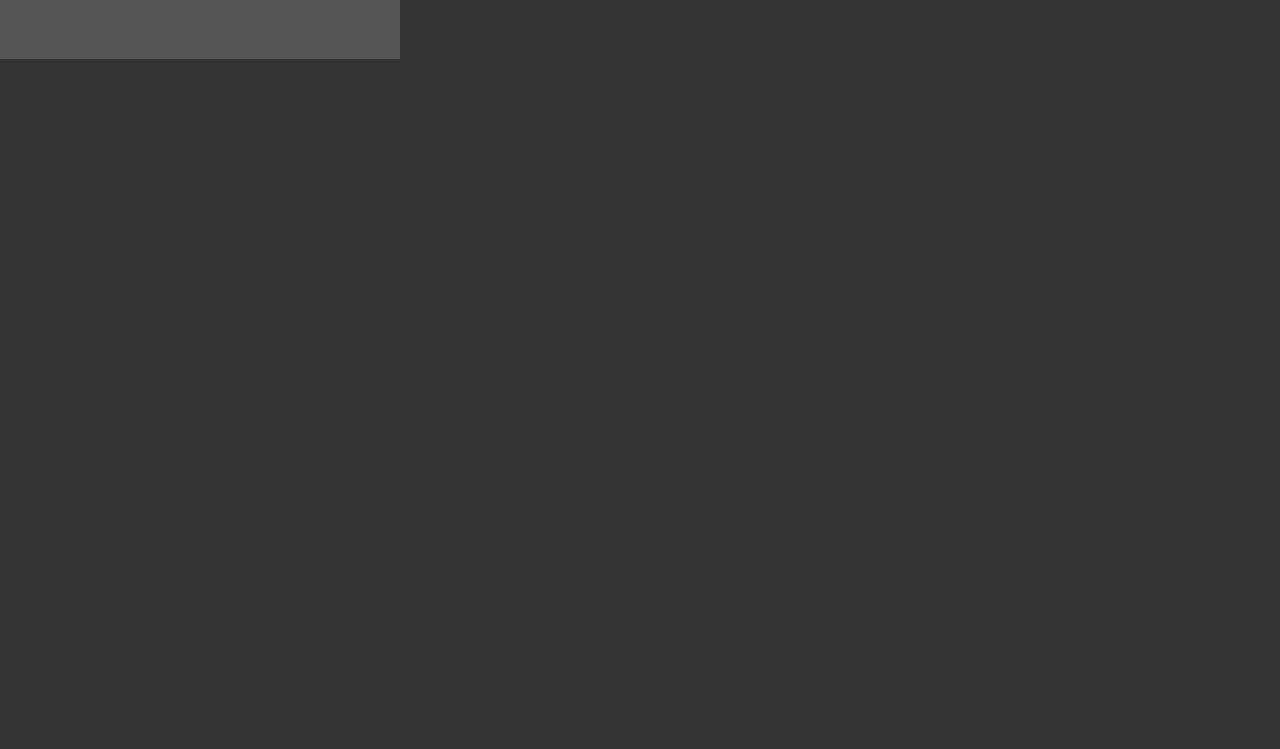
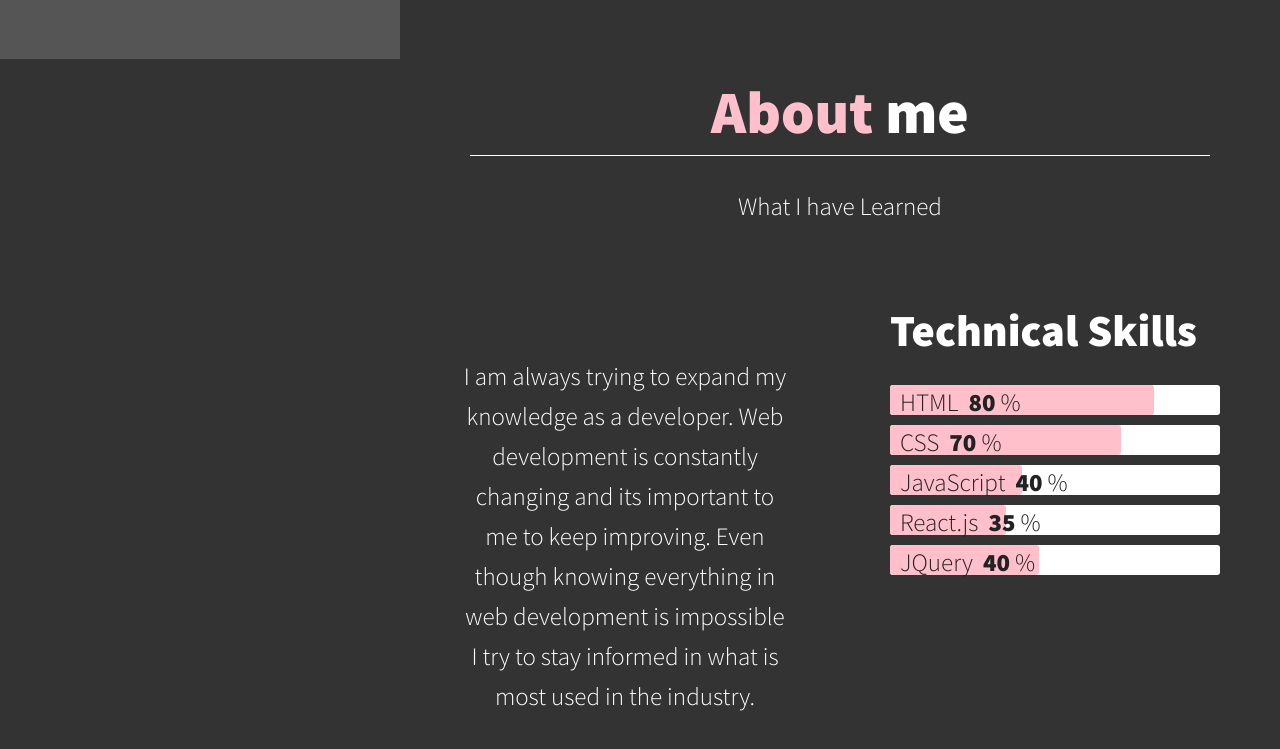
Before and after one commit to trrgomez/my-portfolio, a plain HTML site: page index.html in a window 1280 px wide. Shown: the part 741-1490 px from the top of the page. Before the commit the page ends 800 px from the top, so only its background shows below. Drawn offline with Linux system fonts and the light colour scheme.

Commit message:
about section was added to html sheet and styled it, updated menu icon

```diff
--- a/assets/css/style.css
+++ b/assets/css/style.css
@@ -197,7 +197,7 @@ header .navbar ul li a:hover {
     cursor: pointer;
     font-size: 3.5rem;
     padding: 1rem 1.5rem;
-    z-index: 1000;
+    z-index: 9999;
     display: none;
     color: var(--light-color);
 }
@@ -224,3 +224,72 @@ header .navbar ul li a:hover {
 }
 
 /* Home Section Ends */
+
+/* About Section Starts */
+.about {
+    color: var(--light-color);
+}
+
+.about .row {
+    display: flex;
+    padding-top: 5rem;
+}
+
+.about .col {
+    flex: 1;
+    padding: 0 5rem;
+}
+
+.about h3 {
+    padding-bottom: 2rem;
+}
+
+.progress-bars-wrapper {
+    margin-bottom: 40px;
+}
+
+.progress-bar {
+    width: 100%;
+    height: 3rem;
+    background: var(--light-color);
+    margin: 1rem 0;
+    border-radius: 0.3rem;
+    /* box-shadow: .2rem .2rem 1rem #555; */
+    position: relative;
+}
+
+.progress-text {
+    position: absolute;
+    left: 1rem;
+    top: -0.3rem;
+    color: var(--dark-color);
+}
+
+.progress-text span {
+    margin: 0 0.5rem;
+    font-weight: var(--fw-bold);
+}
+
+.progress-percent {
+    height: 100%;
+    background: var(--primary-color);
+    border-radius: 0.3rem;
+}
+
+.progress-percent-1 {
+    width: 80%;
+
+}
+.progress-percent-2 {
+    width: 70%;
+}
+.progress-percent-3 {
+    width: 40%;
+}
+.progress-percent-4 {
+    width: 35%;
+}
+.progress-percent-5 {
+    width: 45%;
+}
+/* About Section Ends */
--- a/index.html
+++ b/index.html
@@ -48,6 +48,60 @@
         <a href="#about"><button class="btn">about me <span><i class="fas fa-user"></i></span></button></a>
     </section>
     <!-- Home Section Ends -->
+
+    <!-- About Section Starts -->
+    <section class="about" id="about">
+        <h1 class="section-title"><span>About</span> me</h1>
+        <p class="subsection-title">What I have Learned</p>
+        <div class="row">
+            <div class="col">
+                <p class="text-center">
+                    I am always trying to expand my knowledge as a developer. Web development is constantly changing and its important to me to keep improving. Even though knowing everything in web development is impossible I try to stay informed in what is most used in the industry.
+                </p>
+            </div>
+            <div class="col">
+                <h3>Technical Skills</h3>
+                <div class="progress-bars-wrapper">
+                    <div class="progress-bar">
+                        <p class="progress-text">
+                            HTML
+                            <span>80</span>%
+                        </p>
+                        <div class="progress-percent progress-percent-1"></div>
+                    </div>
+                    <div class="progress-bar">
+                        <p class="progress-text">
+                            CSS
+                            <span>70</span>%
+                        </p>
+                        <div class="progress-percent progress-percent-2"></div>
+                    </div>
+                    <div class="progress-bar">
+                        <p class="progress-text">
+                            JavaScript
+                            <span>40</span>%
+                        </p>
+                        <div class="progress-percent progress-percent-3"></div>
+                    </div>
+                    <div class="progress-bar">
+                        <p class="progress-text">
+                            React.js
+                            <span>35</span>%
+                        </p>
+                        <div class="progress-percent progress-percent-4"></div>
+                    </div>
+                    <div class="progress-bar">
+                        <p class="progress-text">
+                            JQuery
+                            <span>40</span>%
+                        </p>
+                        <div class="progress-percent progress-percent-5"></div>
+                    </div>
+                </div>
+            </div>
+        </div>
+    </section>
+    <!-- About Section Ends -->
 </body>
 
 </html>
```
